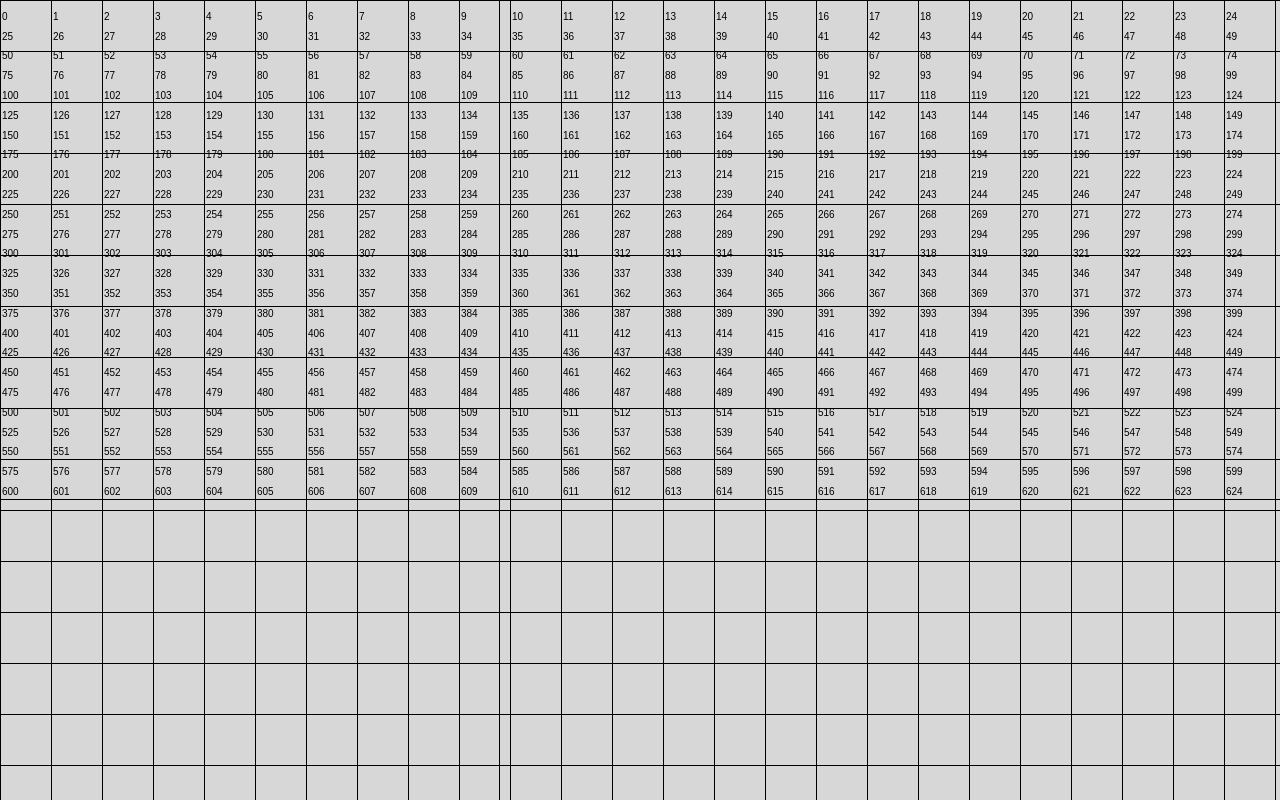
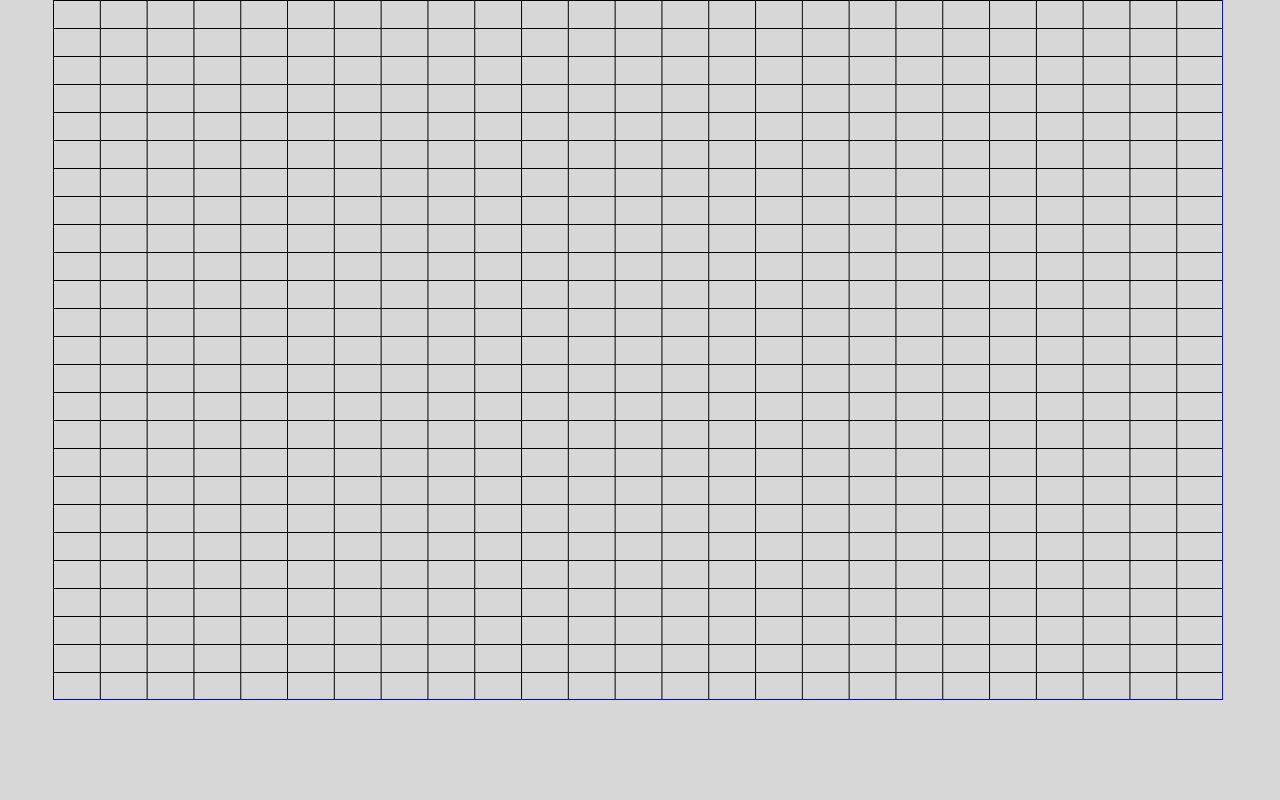
Before and after one commit to williamisnotdefined/snake_canvas, a React (Create React App) app: page / in a window 1280 px wide. Built offline with nearby package versions, Linux system fonts and the light colour scheme.

Commit message:
grid complete

```diff
--- a/src/components/SnakeBoard/index.tsx
+++ b/src/components/SnakeBoard/index.tsx
@@ -17,10 +17,12 @@ const SnakeBoard = () => {
     */
     const { canvasRef } = useCanvas(draw);
     const { width, height } = useWindowSize();
-    console.log(width, height);
+
+    const fixedWidth = Math.floor((width - 100) / 10) * 10;
+    const fixedHeight = Math.floor((height - 100) / 10) * 10;
 
     return (
-        <Canvas ref={canvasRef} width={width} height={height}>
+        <Canvas ref={canvasRef} width={fixedWidth} height={fixedHeight}>
             Unfortunally your navigator doesn't support this Game.
         </Canvas>
     );
--- a/src/components/SnakeBoard/styles.ts
+++ b/src/components/SnakeBoard/styles.ts
@@ -1,7 +1,6 @@
 import styled from 'styled-components';
 
 export const Canvas = styled.canvas`
-    /* border: 1px solid; */
     margin: 0 auto;
     display: block;
 `;
--- /dev/null
+++ b/src/game/constants.ts
@@ -0,0 +1 @@
+export const PIECE = 25;
--- a/src/game/index.ts
+++ b/src/game/index.ts
@@ -1,41 +1,64 @@
 import getPixelRatio from '@helpers/getPixelRatio';
 
-const getIndex = (index: number, length: number): number =>
-    ((index % length) + length) % length;
+import { PIECE } from './constants';
+// import { width, height } from './size'
+
+/* const getIndex = (index: number, length: number): number =>
+    ((index % length) + length) % length; */
 
 const draw = (ctx: CanvasRenderingContext2D, frameCount: number) => {
     const ratio = getPixelRatio(ctx);
-    const width = ctx.canvas.width * ratio;
-    const height = ctx.canvas.height * ratio;
+
+    const { width: cWidth, height: cHeight } = ctx.canvas;
+
+    const linesW = Math.floor(cWidth / PIECE);
+    const linesH = Math.floor(cHeight / PIECE);
+
+    const width = linesW * PIECE * ratio;
+    const height = linesH * PIECE * ratio;
 
     ctx.canvas.style.width = `${width}px`;
     ctx.canvas.style.height = `${height}px`;
 
-    const lines = Math.round(width / 25);
+    console.log('height: ', height);
 
-    // console.log('lines ', lines);
     ctx.fillStyle = 'black';
 
-    for (let i = 0; i * lines < width; i++) {
-        // console.log(i * lines);
-        ctx.fillRect(0, i * lines, width, 1);
-        ctx.fillRect(i * lines, 0, 1, height);
+    for (let i = 0; i < PIECE; i++) {
+        ctx.fillRect(i * linesW, 0, 1, height);
     }
 
-    for (let i = 0; i < 625; i++) {
+    for (let i = 0; i < PIECE; i++) {
+        ctx.fillRect(0, i * linesH, width, 1);
+    }
+
+    /* for (let i = 0; i * lines < width; i++) {
+        console.log(
+            'i no pixel ',
+            i * lines,
+            'width: ',
+            width,
+            'ea: ',
+            width / 25,
+            'lines: ',
+            lines,
+        );
+        //ctx.fillRect(0, i * lines, width, 1);
+        ctx.fillRect(i * lines, 0, 1, height);
+    } */
+
+    /* for (let i = 0; i < 625; i++) {
         const x = getIndex(i, 25) * lines + 2;
 
         const fixY = i % 25 === 0 ? Math.ceil(i / 25) + 1 : Math.ceil(i / 25);
         const y = Math.max(19.8 * fixY, 19.8);
 
         ctx.fillText(`${i}`, x, y);
-    }
+    } */
 
-    ctx.fillRect(1, 500 - 1, width, 1);
-    ctx.fillRect(500 - 1, 1, 1, height);
-
-    /* ctx.fillStyle = 'pink';
-    ctx.fillRect(0, 499, width, 1); */
+    ctx.fillStyle = 'blue';
+    ctx.fillRect(0, height - 1, width, 1);
+    ctx.fillRect(width - 1, 0, 1, height);
     /*
 
     /* ctx.fillStyle = 'rgb(200, 0, 0)';
--- a/src/hooks/useCanvas.ts
+++ b/src/hooks/useCanvas.ts
@@ -43,7 +43,7 @@ const useCanvas = (
             draw(ctx, frameCount.current);
             canvasDidDraw();
 
-            // rafId.current = requestAnimationFrame(render);
+            rafId.current = requestAnimationFrame(render);
         };
 
         render();
```
